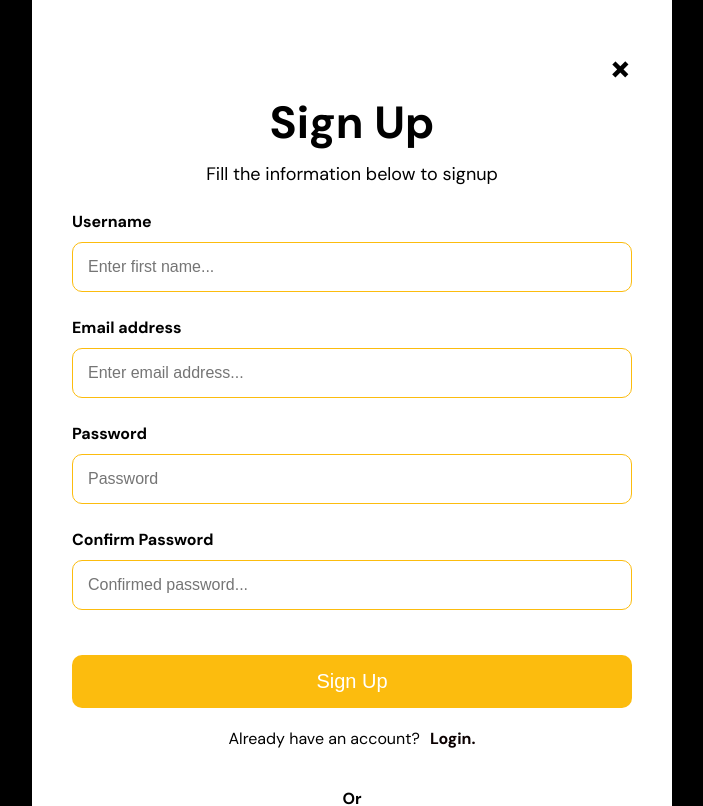
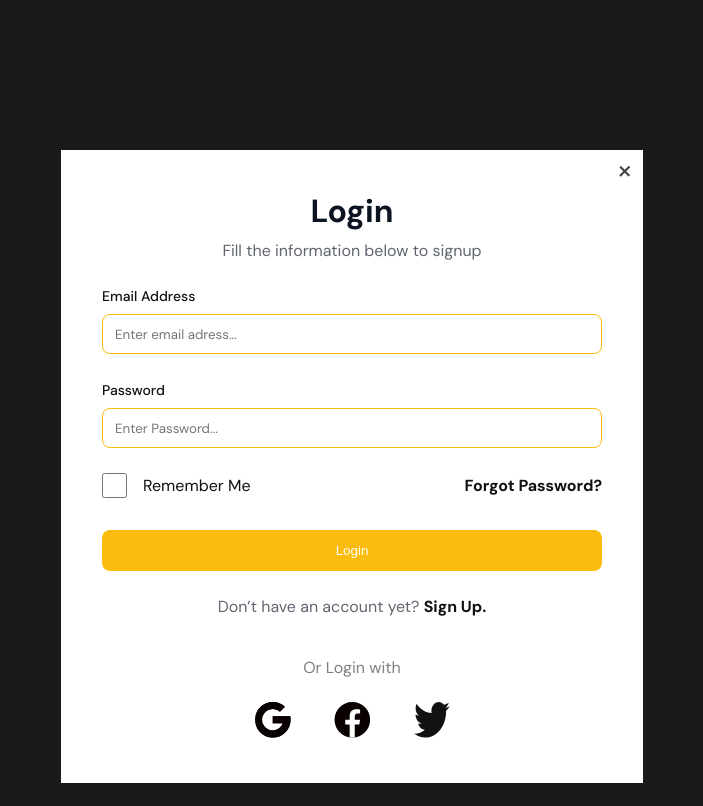
Before and after one commit to smartprincipal/EasyRentt, a React (Create React App) app: page / in a window 1280 px wide. Shown: the top 806 px of the page, without its empty margins (288-991 px from the left). Built offline with nearby package versions, Linux system fonts and the light colour scheme.

Commit message:
UI page for the sign up

```diff
--- a/package.json
+++ b/package.json
@@ -6,6 +6,7 @@
     "@testing-library/jest-dom": "^5.16.5",
     "@testing-library/react": "^13.4.0",
     "@testing-library/user-event": "^13.5.0",
+    "axios": "^0.24.0",
     "formik": "^2.2.9",
     "react": "^18.2.0",
     "react-dom": "^18.2.0",
--- a/src/App.js
+++ b/src/App.js
@@ -1,18 +1,18 @@
 
 import './App.css';
-// import Landingpage from './Pages/LandingPage/LandingPage';
-// import Login from '../src/Pages/Login/Login';
-// import Catalogue from '../src/Pages/Catalogue/Catalogue';
-import SignUp from './Pages/Signup/Signup';
+import Landingpage from './Pages/LandingPage/LandingPage';
+import Login from '../src/Pages/Login/Login';
+import Catalogue from '../src/Pages/Catalogue/Catalogue';
+// import SignUp from './Pages/Signup/Signup';
 
 function App() {
   return (
 
   <div>
-   {/* <Login />
+   <Login />
    <Landingpage />
-   <Catalogue/> */}
-   <SignUp />
+   <Catalogue/>
+   {/* <SignUp /> */}
 
     </div>
   );
--- a/src/Pages/LandingPage/LandingPage.jsx
+++ b/src/Pages/LandingPage/LandingPage.jsx
@@ -18,6 +18,8 @@ import oshodi from '../../Assets/oshodi.svg';
 import arrow from '../../Assets/arrow.svg';
 import Review from '../../Components/Review/Review';
 
+import SignUp from '../Signup/Signup';
+
 
 
 const Landingpage = () => {
@@ -33,7 +35,13 @@ const Landingpage = () => {
     {content: "Ajah", img: ajah},
     {content: "MaryLand", img: maryLand},
     {content: "Oshodi", img: oshodi},
-      ])
+  ])
+
+  const [display, setDisplay] = useState(false);
+
+ const handleClick = () => {
+    setDisplay(display => !display)
+  }
 
 
   return (
@@ -54,8 +62,13 @@ const Landingpage = () => {
         {/* Hero Input Container */}
           <div className='inputdiv'>
             <input type="search" name="search" id="herosearch" placeholder='Where do you want to live?.' />
-            <img src={searchicon} alt="searchicon" className='searchicon'/>
+            <img src={searchicon} alt="searchicon" className='searchicon' onClick={handleClick}/>
           </div>
+          {
+            display ?
+            <SignUp /> : null
+
+          }
 
         {/* Hero Caption */}
           <div className='captiondiv'>
--- a/src/Pages/Signup/Signup.css
+++ b/src/Pages/Signup/Signup.css
@@ -6,10 +6,31 @@
 }
 
 body {
-    background-color: #000000;
-    /* background: transparent; */
     font-family: "DM sans", sans-serif;
+    font-size: 16px;
+    background-color: rgba(0,0,0,0.9)
 }
+
+.login-form {
+    width: 50%;
+    height: 100%;
+    margin: 0 auto;
+    background-color: #ffffff;
+    background-size: cover;
+    padding: 0 30px 50px 30px;
+    /* border: 1px solid black; */
+    position: fixed;
+    top: 0;
+    left: 0;
+    right: 0;
+    bottom: 0;
+    z-index: 99999;
+    overflow-y: auto;
+}
+.closeModal {
+    display: none;
+}
+
 .success_note {
     color: darkgreen;
     text-align: center;
@@ -20,44 +41,48 @@ body {
 .close_icon {
     font-weight: bold;
     font-size: 40px;
+    display: block;
     text-align: right;
+    /* position: relative;
+    top: -20px;
+    left: 30%; */
 
 }
 
 .sign_head {
     text-align: center;
-    font-size: 45px;
+    font-size: 40px;
 }
 
 .p-head {
     text-align: center;
     font-size: 18px;
-    margin: 10px 0;
+    margin: 20px 0;
 }
 
-.login-form {
-    width: 50%;
-    height: 100%;
-    margin: 0 auto;
-    background-color: #ffffff;
-    padding: 20px 40px;
+
+.signup_form {
+    padding: 0 20px;
+    width: 100%;
 }
 
 .input_label {
     display: block;
-    font-weight: 600;
+    font-weight: 400;
+    margin-bottom: 10px;
 }
 
 .input-wrap  {
-    margin: 25px 0;
+    margin: 30px 0;
+    width: 100%;
 }
 
 .input_type {
-    display: block;
+    display: inline-block;
     width: 100%;
     border-radius: 10px;
-    padding: 15px;
-    margin: 10px 0;
+    padding: 20px;
+    margin: 10px auto;
     font-size: 16px;
     border: 1px solid #FCBC0E;
 }
@@ -68,7 +93,7 @@ body {
     border-radius: 10px;
     border: none;
     background-color: #FCBC0E;
-    margin: 20px 0;
+    margin: 15px 0;
     font-size: 20px;
     color: #ffffff;
 }
@@ -117,7 +142,7 @@ body {
     width: 90%;
     display: flex;
     justify-content: space-around;
-    /* padding: 10px 0;*/
+
 }
 .m-icon {
     display: inline-block;
--- a/src/Pages/Signup/Signup.jsx
+++ b/src/Pages/Signup/Signup.jsx
@@ -1,6 +1,7 @@
 import './Signup.css';
 import { useState, useEffect } from 'react';
 import {Link} from 'react-router-dom';
+import axios from 'axios'
 
 import facebook from '../../Assets/facebook.svg';
 import twitter from '../../Assets/twitter.svg';
@@ -8,6 +9,14 @@ import google from '../../Assets/google.svg'
 
 
 function SignUp () {
+    // if (!props.display) {
+    //     return null;
+    // }
+    const [data, setData] = useState('')
+    const postData = () => {
+
+    }
+
 
     const initialValues = {username: "", email: "", password: "", confirmedPassword: ""};
     const [inputValues, setInputValues] = useState(initialValues);
@@ -24,6 +33,14 @@ function SignUp () {
         e.preventDefault();
         setInputErrors(validate(inputValues));
         setIsSubmit(true);
+
+        const user = inputValues;
+
+        axios.post(`lobaglory@gmail.com`, {user})
+        .then(res => {
+            console.log(res);
+            console.log(res.data);
+        })
     }
 
     const validate = (values) => {
@@ -66,25 +83,32 @@ function SignUp () {
     }, [inputErrors]
     );
 
+    const [close, setClose] = useState(true);
+    const handleClose = () => {
+        setClose(close => !close)
+    }
+
 
     return (
 
     <div className="login-form">
-        <small className="success_note">
-                {Object.keys(inputErrors).length === 0 && isSubmit ?
-                <span className='success_note'>Sign up successfully</span> : null}
-            </small>
-        <div className='close_icon'>
-            &times;
+
+
+        <div className='close_icon' onClick={handleClose}>
+            {
+                close ? <span>&times;</span> : "closeModal"
+            }
         </div>
-        <h2 className="sign_head">Sign Up</h2>
+        <h2 className="sign_head">
+            Sign Up
+        </h2>
 
         <p className="p-head">
 
             Fill the information below to signup
         </p>
 
-        <form action="" onSubmit={handleSubmit}>
+        <form action="" className="signup_form" onSubmit={handleSubmit}>
             <div className="input-wrap">
                 <label className="input_label" htmlFor="username">Username</label>
                 <input className="input_type" type="text" value={inputValues.username} onChange={handleChange} id="firstName" name="username" placeholder="Enter first name..." />
@@ -109,7 +133,7 @@ function SignUp () {
                 <input className="input_type" type="password" value={inputValues.confirmedPassword} onChange={handleChange} id="password" name="confirmedPassword" placeholder="Confirmed password..." />
                 <small className="small_tag">{inputErrors.confirmedPassword}</small>
             </div>
-            <button className="signButton">Sign Up</button>
+            <button className="signButton" type="submit" onClick={handleClick}>Sign Up</button>
 
 
         </form>
```
Also changed, not shown: 1 other file (tests, documents, lock files or other folders).
